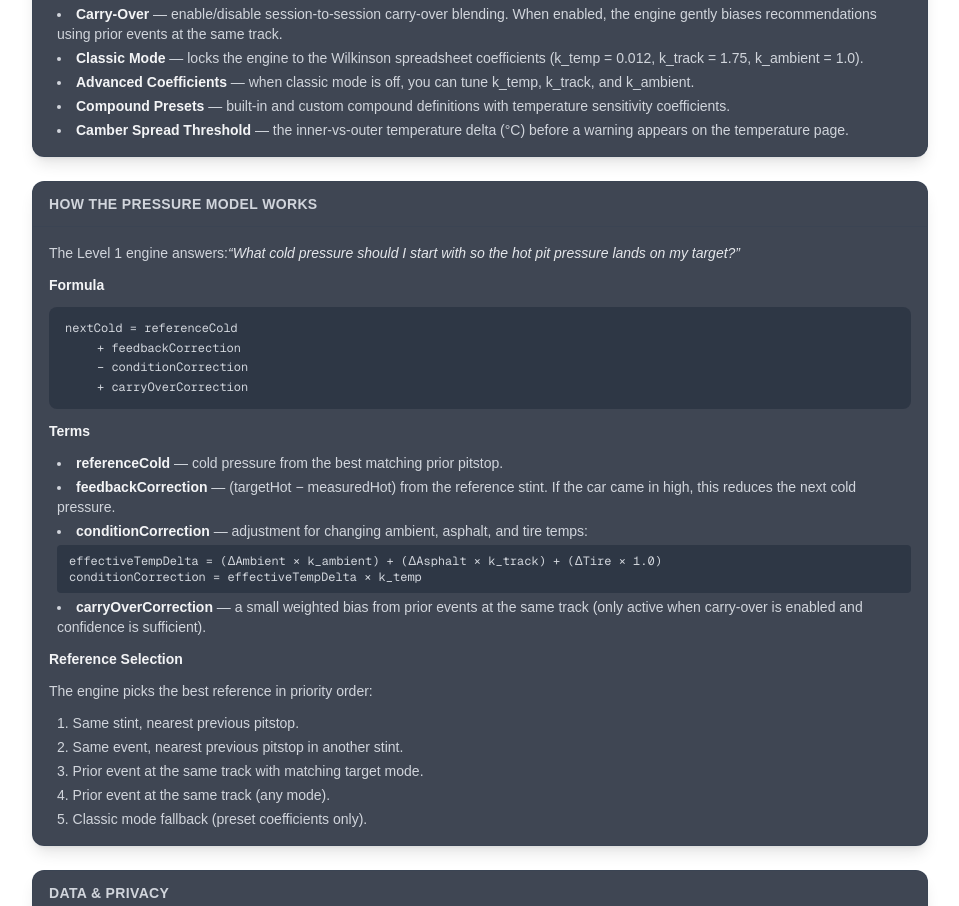
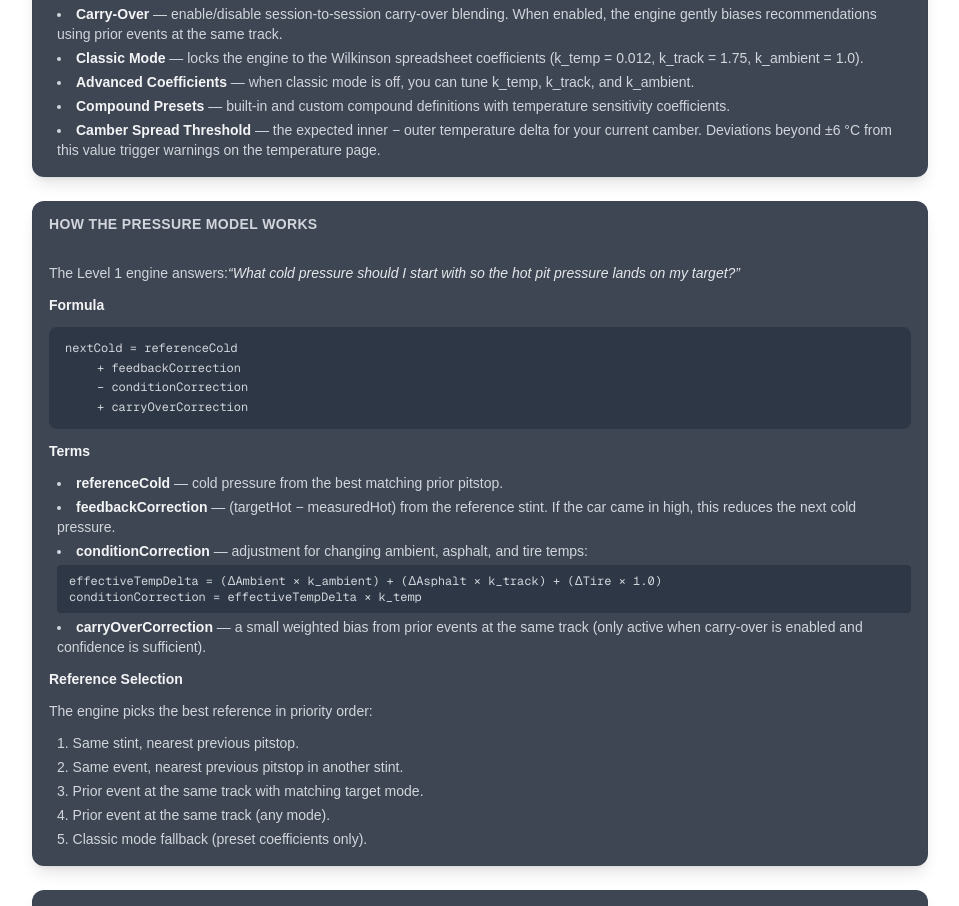
Before and after one commit to WilkEng/tire_calculator, a Next.js app in the folder tire-calc/: page /tire_calculator/help in a window 1280 px wide. Shown: the part 2140-3046 px from the top of the page, without its empty margins (160-1119 px from the left). Built offline with nearby package versions, Linux system fonts and the light colour scheme.

Commit message:
docs: update camber spread threshold description to match fixed-window logic
Settings and help text now correctly explains the threshold is the
*expected* inner-outer delta, with fixed ±3°C/±6°C deviation windows
for perfect/slight/warning — instead of the old ⅓/⅔ fraction language.

```diff
--- a/tire-calc/src/app/help/page.tsx
+++ b/tire-calc/src/app/help/page.tsx
@@ -276,8 +276,9 @@ export default function HelpPage() {
             </li>
             <li>
               <strong className="text-gray-100">Camber Spread Threshold</strong> —
-              the inner-vs-outer temperature delta (°{settings.unitsTemperature}) before a warning
-              appears on the temperature page.
+              the expected inner − outer temperature delta for your current
+              camber. Deviations beyond ±6 °{settings.unitsTemperature} from this value
+              trigger warnings on the temperature page.
             </li>
           </ul>
         </div>
--- a/tire-calc/src/app/settings/page.tsx
+++ b/tire-calc/src/app/settings/page.tsx
@@ -316,8 +316,8 @@ export default function SettingsPage() {
               }
             />
             <p className="text-xs text-gray-500 mt-1">
-              Temperature spread (inner − outer) beyond this threshold indicates too much or too little camber.
-              Values within ⅓ of this threshold are &quot;perfect&quot;, within ⅔ are &quot;slight&quot;, beyond are warnings.
+              The expected inner − outer temperature delta for your current camber.
+              Deviation within ±3°C of this value is &quot;perfect&quot;, within ±6°C is &quot;slight&quot;, beyond ±6°C triggers a warning.
             </p>
           </div>
         </div>
```
